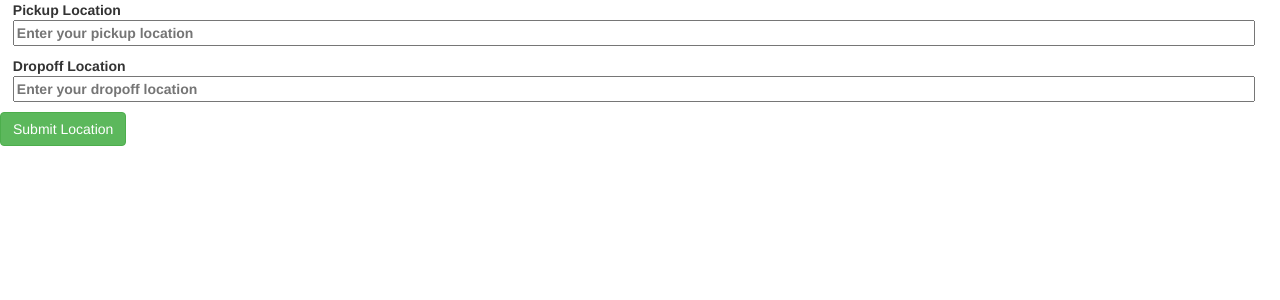
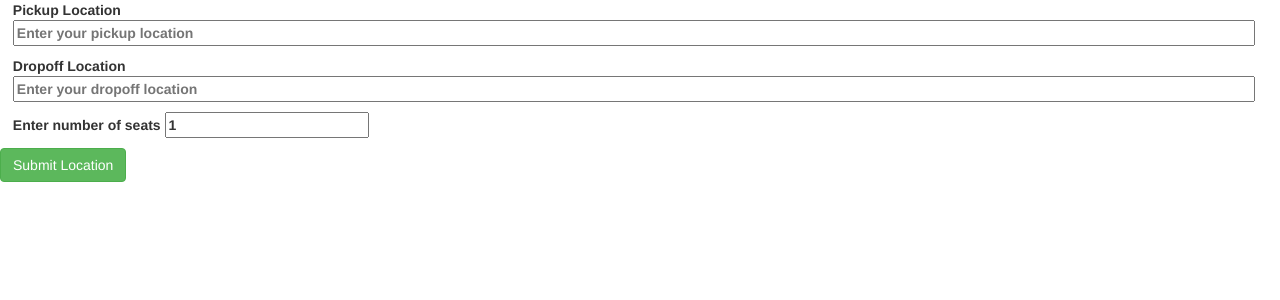
Before and after one commit to Che-Chris/Ride-Fare-Comparison, a Django app: page /ridefarecomparison/ in a window 1280 px wide. Shown: the top 300 px of the page. Run offline with Django 3.2, Linux system fonts and the light colour scheme; some libraries are stand-ins or nearby versions.

Commit message:
Added seat count input

```diff
--- a/ridefarecomparison/templates/home.html
+++ b/ridefarecomparison/templates/home.html
@@ -23,6 +23,11 @@
         <input type="text" name="DropoffLocation" onfocus="geolocate()" placeholder="Enter your dropoff location" id="autocomplete2" autocomplete="off" />
       </label>
 
+      <label for="seats" class = "location"> Enter number of seats
+        <input type="text" name ="SeatCount" value="1">
+      </label>
+
+
       <script src="{% static '/scripts/home.js' %}"></script>
       <script src="https://maps.googleapis.com/maps/api/js?key={{google_api}}&libraries=places&callback=initAutocomplete"
           async defer></script>
--- a/ridefarecomparison/templates/results.html
+++ b/ridefarecomparison/templates/results.html
@@ -11,5 +11,7 @@
 {{ pickup_lat }},{{ pickup_long }}
 <br>
 {{ dropoff_lat}},{{ dropoff_long}}
+<br>
+{{ seats }}
 
 {% endblock %}
--- a/ridefarecomparison/views.py
+++ b/ridefarecomparison/views.py
@@ -17,7 +17,9 @@ def results(request):
     pickup_lat, pickup_long = geocoder.google(pickup).latlng
     dropoff_lat, dropoff_long = geocoder.google(dropoff).latlng
 
+    seats = request.POST.get("SeatCount")
+
 
 
     return render(request, "results.html", {'pickup': pickup, 'dropoff': dropoff, 'pickup_lat': pickup_lat, 'pickup_long': pickup_long
-        , 'dropoff_lat': dropoff_lat, 'dropoff_long': dropoff_long})
+        , 'dropoff_lat': dropoff_lat, 'dropoff_long': dropoff_long, 'seats':seats})
```
